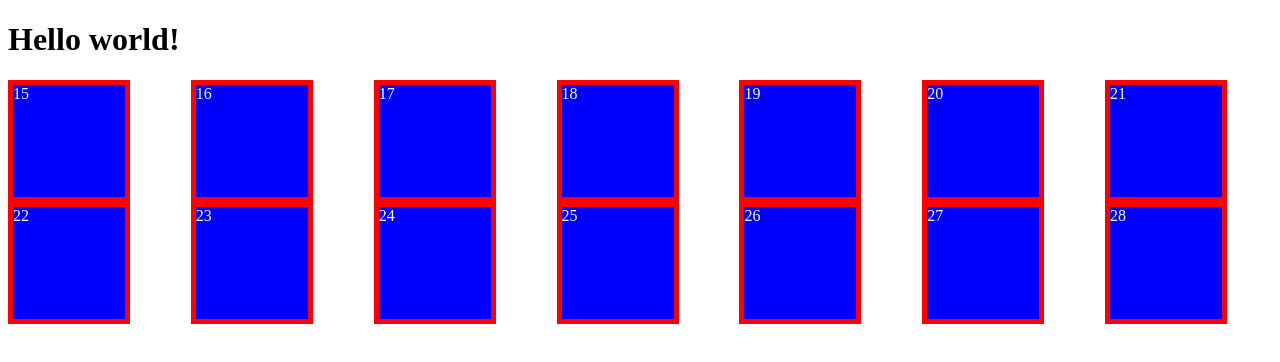
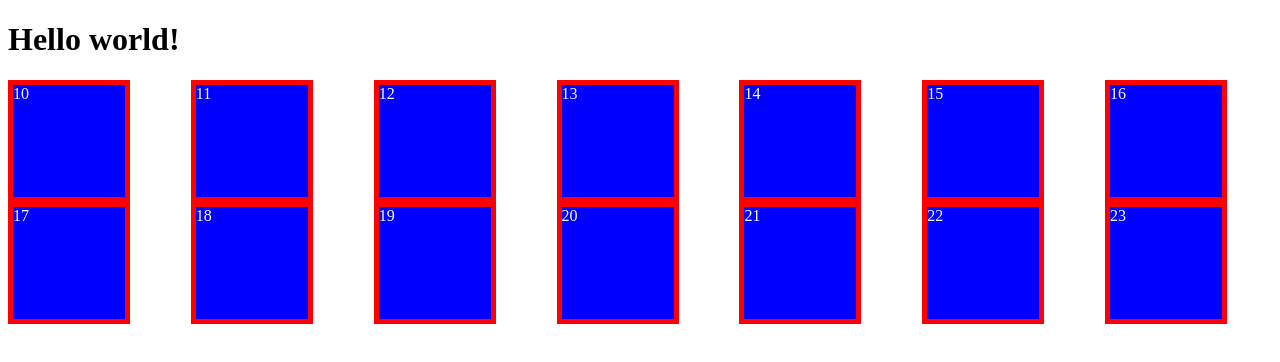
Before and after one commit to ratchek-old/Project-Per-Week-Frontend, a React (Create React App) app in the folder 02-dont-break-the-chain/app/: page / in a window 1280 px wide. Shown: the top 362 px of the page. Built offline with nearby package versions, Linux system fonts and the light colour scheme.

Commit message:
Shift calendar so Sunday is at the beginning of the row

```diff
--- a/02-dont-break-the-chain/app/src/TimeTravel.js
+++ b/02-dont-break-the-chain/app/src/TimeTravel.js
@@ -9,3 +9,9 @@ let newDate = new Date();
 newDate.setDate(date.getDate() + 7 * numberOfWeeks);
 return (newDate);
 }
+
+export function getSundayBefore(date){
+    let newDate = new Date();
+    newDate.setDate(date.getDate() - date.getDay())
+    return (newDate)
+}
--- a/02-dont-break-the-chain/app/src/Week.js
+++ b/02-dont-break-the-chain/app/src/Week.js
@@ -1,16 +1,15 @@
 import Day from './Day';
-import { addDays } from './TimeTravel';
+import { addDays, getSundayBefore } from './TimeTravel';
 
 const Week = (props) => {
 
   const range = [0,1,2,3,4,5,6]
-
-  console.log(range)
+  let sunday = getSundayBefore(props.date)
   return (
     <div className="week">
       {range.map((index) => {
         return (
-          <Day date={ addDays(props.date, index) }/>
+          <Day date={ addDays(sunday, index) }/>
         )
       })}
     </div>
```
